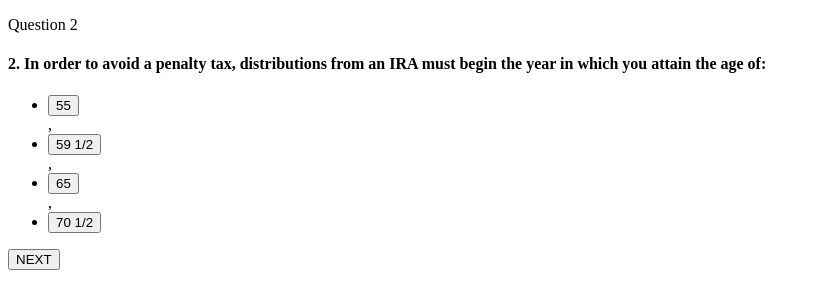
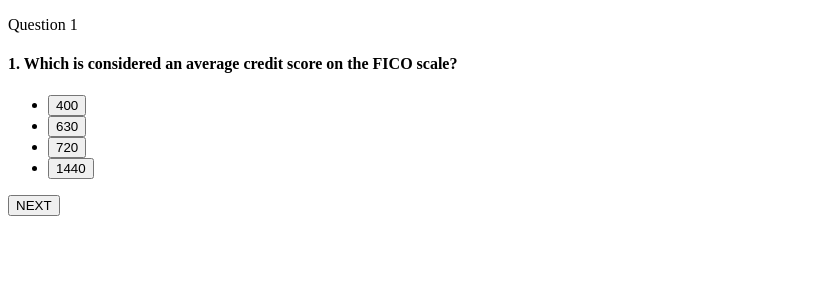
Before and after one commit to HeyMarcy/quiz-app, a plain HTML site: page index.html in a window 1280 px wide. Both pictures are taken after a click on the button "Let's go!". Shown: the whole page, without its empty margins (0-820 px from the left). Drawn offline with nearby package versions, Linux system fonts and the light colour scheme.

Commit message:
Changed forEach loop in displayQuestion function to a map function. Also removed commas between answers with .join('')

```diff
--- a/app.js
+++ b/app.js
@@ -17,19 +17,18 @@
         answers: ["Job loss", "Medical bills", "Divorce", "Failure to stick to a budget"],
         correct: 1}],
     score: 0,
-    qIndicator : 1,
+    qIndicator : 0,
 
 }
 
 function displayQuestion(state){
-  var responses = []
-  state.questions[state.qIndicator].answers.forEach(function (answer){
-    responses.push('<li> <button>' + answer + '</button></li>')
+  var responses = state.questions[state.qIndicator].answers.map(function (answer){
+    return ('<li> <button>' + answer + '</button></li>');
   });
   var quizTemplate = '<p>' + 'Question ' + (state.qIndicator+1) + '</p>' +
                       '<h4>'+ state.questions[state.qIndicator].qText + '</h4>' +
-                      '<ul>' + responses + '</ul>' +
-                      '<button> NEXT </button>';
+                      '<ul>' + responses.join("") + '</ul>' +
+                      '<button class="js-next-button"> NEXT </button>';
   $('#main').html(quizTemplate);
 };
 
```
Also changed, not shown: index.html (+1 -0 lines).
